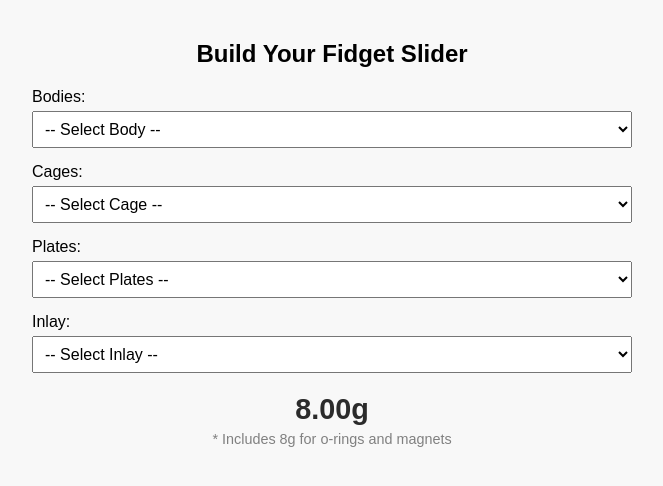
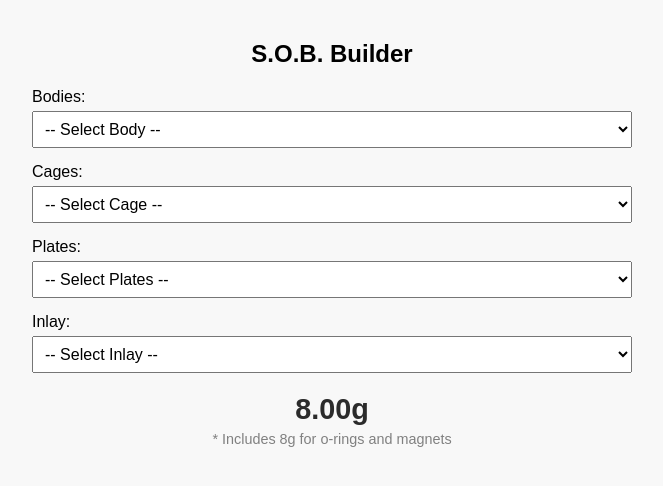
Before and after one commit to adubsandbox/slider-builder, a plain HTML site: page index.html in a window 1280 px wide. Shown: the whole page, without its empty margins (308-971 px from the left). Drawn offline with Linux system fonts and the light colour scheme.

Commit message:
Update index.html
Updated title

```diff
--- a/index.html
+++ b/index.html
@@ -2,7 +2,7 @@
 <html lang="en">
 <head>
   <meta charset="UTF-8">
-  <title>Fidget Slider Builder</title>
+  <title>S.O.B. Builder</title>
   <style>
     body {
       font-family: Arial, sans-serif;
@@ -41,7 +41,7 @@
 </head>
 <body>
 
-  <h2>Build Your Fidget Slider</h2>
+  <h2>S.O.B. Builder</h2>
 
   <label>Bodies:
     <select class="weight-option">
```
